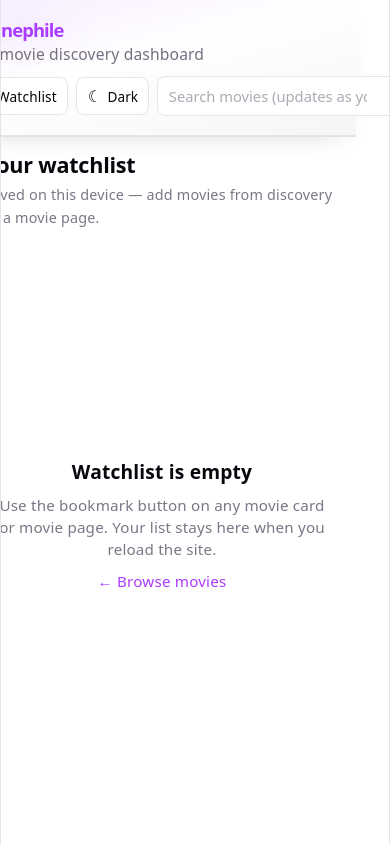
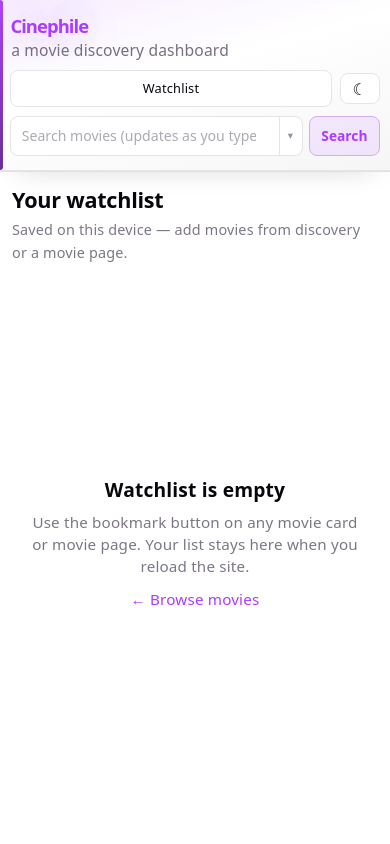
Before and after one commit to shapirayehuda/Cinephile-app, a React (Vite) app: page /watchlist in a window 390 px wide. Built offline with nearby package versions, Linux system fonts and the light colour scheme.

Commit message:
Fix mobile responsive layout for full-width screens
Co-authored-by: Cursor <cursoragent@cursor.com>

```diff
--- a/index.html
+++ b/index.html
@@ -16,7 +16,10 @@
     </script>
     <meta charset="UTF-8" />
     <link rel="icon" type="image/svg+xml" href="/favicon.svg" />
-    <meta name="viewport" content="width=device-width, initial-scale=1.0" />
+    <meta
+      name="viewport"
+      content="width=device-width, initial-scale=1.0, viewport-fit=cover"
+    />
     <title>cinephile-app</title>
   </head>
   <body>
--- a/src/App.css
+++ b/src/App.css
@@ -496,6 +496,79 @@
   text-transform: lowercase;
 }
 
+.site-header__toolbar {
+  display: flex;
+  align-items: center;
+  gap: 0.5rem;
+  flex-shrink: 0;
+}
+
+@media (max-width: 768px) {
+  .site-header {
+    padding: 0.85rem 0.75rem 0.9rem;
+    padding-top: max(0.85rem, env(safe-area-inset-top, 0px));
+  }
+
+  .site-header__bar {
+    flex-direction: column;
+    align-items: stretch;
+    gap: 0.65rem;
+  }
+
+  .site-header__brand-block {
+    flex: none;
+    width: 100%;
+  }
+
+  .site-header__actions {
+    flex-direction: column;
+    align-items: stretch;
+    width: 100%;
+    gap: 0.55rem;
+  }
+
+  .site-header__toolbar {
+    width: 100%;
+    justify-content: space-between;
+  }
+
+  .site-header__watchlist {
+    flex: 1;
+    justify-content: center;
+  }
+
+  .theme-toggle {
+    flex-shrink: 0;
+  }
+
+  .header-search {
+    flex: 1 1 100%;
+    width: 100%;
+    max-width: none;
+  }
+
+  .header-search__input {
+    font-size: 16px;
+  }
+
+  .header-search__input::placeholder {
+    font-size: 0.88rem;
+  }
+
+  .app-status {
+    margin-inline: 0.65rem;
+    padding-inline: 0.35rem;
+  }
+
+  .watchlist-page__header {
+    padding-inline: 0.75rem;
+  }
+
+  .watchlist-page__grid {
+    padding: 0.65rem;
+  }
+}
+
 @media (max-width: 640px) {
   .header-search {
     flex: 1 1 100%;
@@ -505,7 +578,7 @@
 
 @media (max-width: 520px) {
   .site-header {
-    padding-inline: 1.1rem 1.2rem;
+    padding-inline: 0.65rem;
   }
 
   .site-header__homelink {
@@ -521,6 +594,21 @@
   .site-header__tagline {
     font-size: 0.85em;
     padding-inline-start: 0.05rem;
+  }
+
+  .theme-toggle__label {
+    display: none;
+  }
+
+  .theme-toggle {
+    min-width: 2.5rem;
+    justify-content: center;
+    padding-inline: 0.55rem;
+  }
+
+  .site-header__watchlist {
+    font-size: 0.8rem;
+    padding: 0.38rem 0.5rem;
   }
 }
 
--- a/src/assets/components/Header.jsx
+++ b/src/assets/components/Header.jsx
@@ -28,6 +28,7 @@ export default function Header() {
         </div>
 
         <div className="site-header__actions">
+          <div className="site-header__toolbar">
             <Link to="/watchlist" className="site-header__watchlist">
               Watchlist
               {watchlistCount > 0 && (
@@ -35,6 +36,7 @@ export default function Header() {
               )}
             </Link>
             <ThemeToggle />
+          </div>
           <HeaderSearch />
         </div>
       </div>
--- a/src/assets/movie.css
+++ b/src/assets/movie.css
@@ -1,7 +1,8 @@
 .movie-card {
   position: relative;
-  flex: 0 1 220px;
-  max-width: 280px;
+  flex: 1 1 auto;
+  max-width: 100%;
+  min-width: 0;
   border: 1px solid var(--border);
   border-radius: 8px;
   padding: 0.75rem;
@@ -146,12 +147,14 @@
 
 .virtuoso-movie-list {
   display: grid;
-  grid-template-columns: repeat(auto-fill, minmax(220px, 1fr));
+  grid-template-columns: repeat(auto-fill, minmax(min(100%, 160px), 1fr));
   gap: 1rem;
   padding: 1rem;
   align-content: start;
   align-items: stretch;
   box-sizing: border-box;
+  width: 100%;
+  max-width: 100%;
 }
 
 .virtuoso-movie-item {
@@ -188,3 +191,18 @@
   justify-content: center;
   gap: 0.5rem;
 }
+
+@media (max-width: 768px) {
+  .virtuoso-movie-list {
+    grid-template-columns: repeat(2, minmax(0, 1fr));
+    gap: 0.65rem;
+    padding: 0.65rem;
+  }
+}
+
+@media (max-width: 380px) {
+  .virtuoso-movie-list {
+    grid-template-columns: 1fr;
+    padding: 0.5rem;
+  }
+}
--- a/src/index.css
+++ b/src/index.css
@@ -57,25 +57,38 @@
 
 html {
   height: 100%;
+  -webkit-text-size-adjust: 100%;
 }
 
 body {
   margin: 0;
   min-height: 100%;
+  width: 100%;
+  overflow-x: hidden;
 }
 
 #root {
-  width: 1126px;
-  max-width: 100%;
+  width: 100%;
+  max-width: 1126px;
   margin: 0 auto;
   text-align: center;
   border-inline: 1px solid var(--border);
   min-height: 100svh;
+  min-height: 100dvh;
   height: 100svh;
+  height: 100dvh;
   display: flex;
   flex-direction: column;
   box-sizing: border-box;
   overflow: hidden;
+  padding-left: env(safe-area-inset-left, 0);
+  padding-right: env(safe-area-inset-right, 0);
+}
+
+@media (max-width: 1126px) {
+  #root {
+    border-inline: none;
+  }
 }
 
 h1,
--- a/src/pages/movie-detail.css
+++ b/src/pages/movie-detail.css
@@ -81,16 +81,52 @@
   max-width: 960px;
 }
 
-@media (max-width: 640px) {
+@media (max-width: 768px) {
+  .movie-detail__content {
+    padding: 0.75rem 0.75rem 1.5rem;
+  }
+
+  .movie-detail__backdrop {
+    height: min(32vh, 200px);
+  }
+
   .movie-detail__layout {
     grid-template-columns: 1fr;
     justify-items: center;
     text-align: center;
+    gap: 1rem;
+    max-width: 100%;
+  }
+
+  .movie-detail__title-row {
+    flex-direction: column;
+    align-items: center;
+    width: 100%;
+  }
+
+  .movie-detail__title {
+    text-align: center;
+    width: 100%;
+  }
+
+  .movie-detail__plot,
+  .movie-detail__cast {
+    max-width: 100%;
+    text-align: left;
+  }
+
+  .movie-detail__cast-list {
+    justify-content: flex-start;
   }
 
   .movie-detail__meta {
     text-align: left;
     width: 100%;
+    font-size: 0.9rem;
+  }
+
+  .movie-detail__poster-wrap {
+    max-width: min(220px, 72vw);
   }
 }
 
```
Lines whose indentation alone changed are shown as unchanged.
